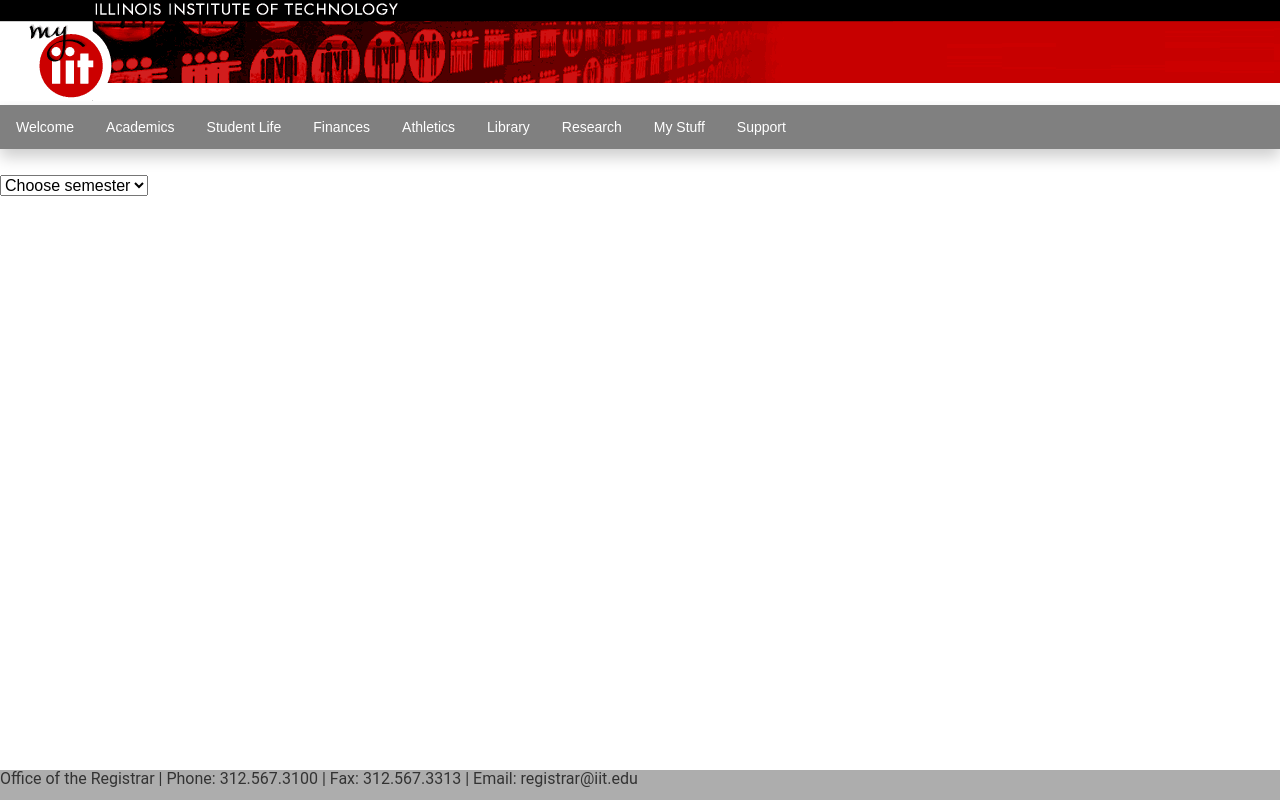
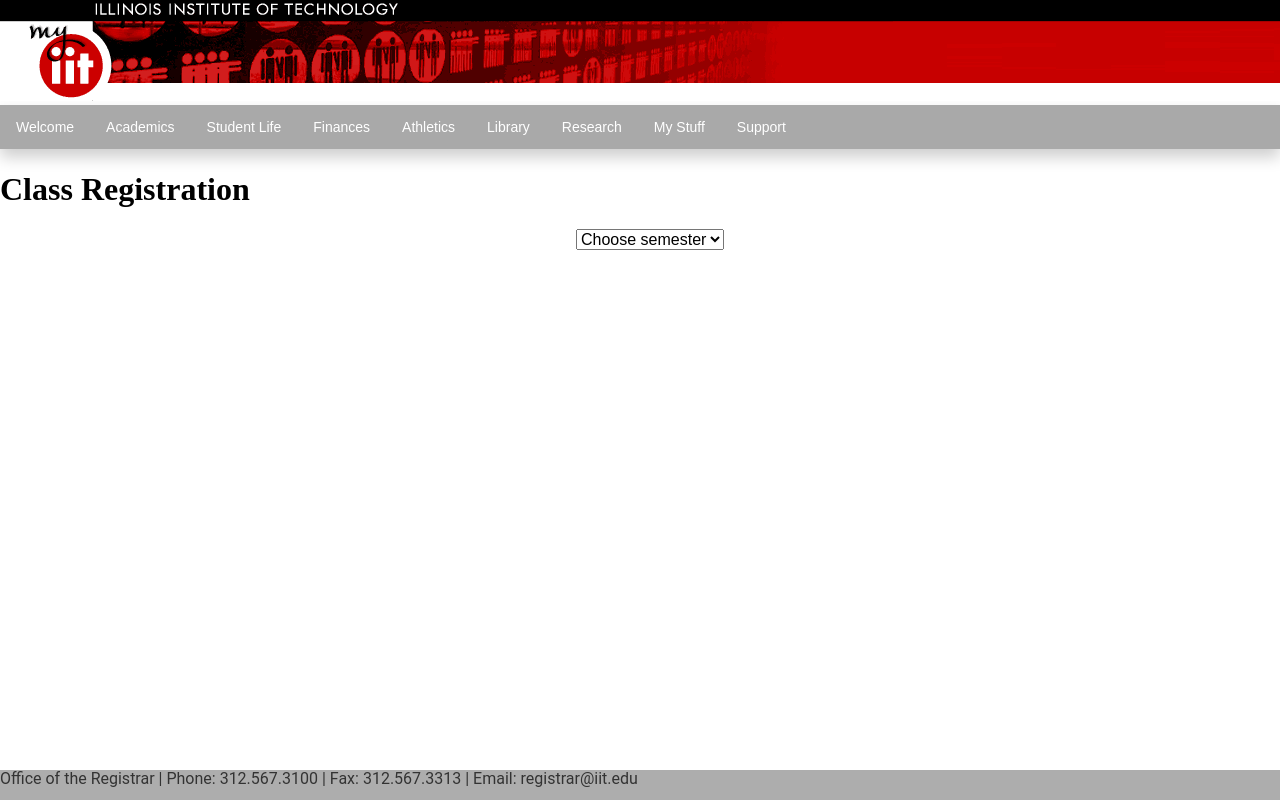
Before and after one commit to hypertextmarkupwinners/ITMD362Project2, a plain HTML site: page registration.html in a window 1280 px wide. Shown: the top 800 px of the page. Drawn offline with Linux system fonts and the light colour scheme.

Commit message:
more changes, centered switch

```diff
--- a/css/academics.css
+++ b/css/academics.css
@@ -36,7 +36,7 @@ li {
 }
 .topnavbar {
     overflow: hidden;
-    background-color: gray;
+    background-color: darkgray;
     font-family: Arial;
 
     box-shadow: 0px 8px 16px 0px rgba(0,0,0,0.2);
@@ -126,11 +126,9 @@ label {
 }
 
 .register {
- margin-top:2%;
- margin-right: auto;
- margin-left: auto;
-    vertical-align: baseline;
-
+position:relative;
+    top: 25%;
+    left: 45%;
 }
 
 footer {
--- a/registration.html
+++ b/registration.html
@@ -38,6 +38,7 @@
       </div>
 
       <div>
+          <h1>Class Registration</h1>
       <form class="register">
        <select>
             <option value="semester">Choose semester</option>
```
